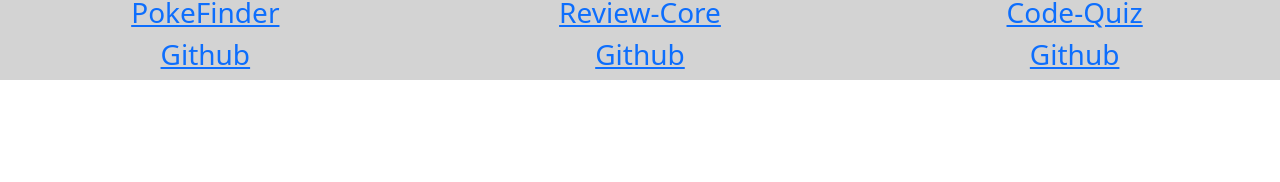
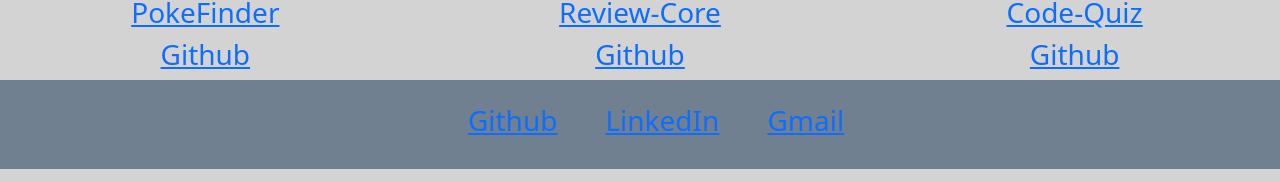
Before and after one commit to Cwishart203/React-Portfolio, a React (Create React App) app: page / in a window 1280 px wide. Shown: the part 1146-1328 px from the top of the page. Before the commit the page ends 1226 px from the top, so only its background shows below. Built offline with nearby package versions, Linux system fonts and the light colour scheme.

Commit message:
Set up footer

```diff
--- a/src/App.js
+++ b/src/App.js
@@ -2,15 +2,17 @@
 import './App.css';
 import { BrowserRouter as Router, Route, Switch } from "react-router-dom";
 import { default as Navbar } from "./component/navbar/navbar"
-import { default as Aboutme } from "./pages/Aboutme"
+import { default as AboutMe } from "./pages/AboutMe"
 import { default as Portfolio } from "./pages/Portfolio"
+import { default as Footer } from "./component/footer/footer"
 
 function App() {
   return (
     <div className="App">
       < Navbar />
-      < Aboutme />
+      < AboutMe />
       < Portfolio />
+      < Footer />
     </div>
   );
 }
--- a/src/component/footer/footer.css
+++ b/src/component/footer/footer.css
@@ -0,0 +1,14 @@
+footer {
+    background-color: slategray;
+    justify-content: center;
+    text-align: center;
+}
+
+footer ul {
+    list-style-type: none;
+}
+
+footer ul li {
+    display: inline-block;
+    margin: 24px;
+}
--- a/src/component/footer/footer.js
+++ b/src/component/footer/footer.js
@@ -0,0 +1,39 @@
+import React from "react"
+import "./footer.css"
+
+function Footer() {
+    return (
+        <div className="row">
+            <div className="footer">
+                <footer>
+                    <ul>
+                        <li>
+                            <a href="https://github.com/Cwishart203">
+                                <h3 class="footer-link">
+                                    Github
+                                </h3>
+                             </a>
+                        </li>
+                        <li>
+                            <a href="https://www.linkedin.com/in/chris-wishart-a5baa4223/">
+                                <h3 class="footer-link">
+                                    LinkedIn
+                                </h3>
+                            </a>
+                        </li>
+                        <li>
+                            <a href="mailto:cwishart203@gmail.com">
+                                <h3 class="footer-link">
+                                    Gmail
+                                </h3>
+                            </a>
+                        </li>
+                    </ul>
+                </footer>
+            </div>
+        </div>
+    )
+
+}
+
+export default Footer
--- a/src/pages/Aboutme.js
+++ b/src/pages/Aboutme.js
@@ -1,7 +1,7 @@
 import React from "react";
 import About from "../component/about/about";
 
-function Aboutme() {
+function AboutMe() {
     return (
         <div>
             < About />
@@ -9,4 +9,4 @@
     );
 }
 
-export default Aboutme
+export default AboutMe
```
